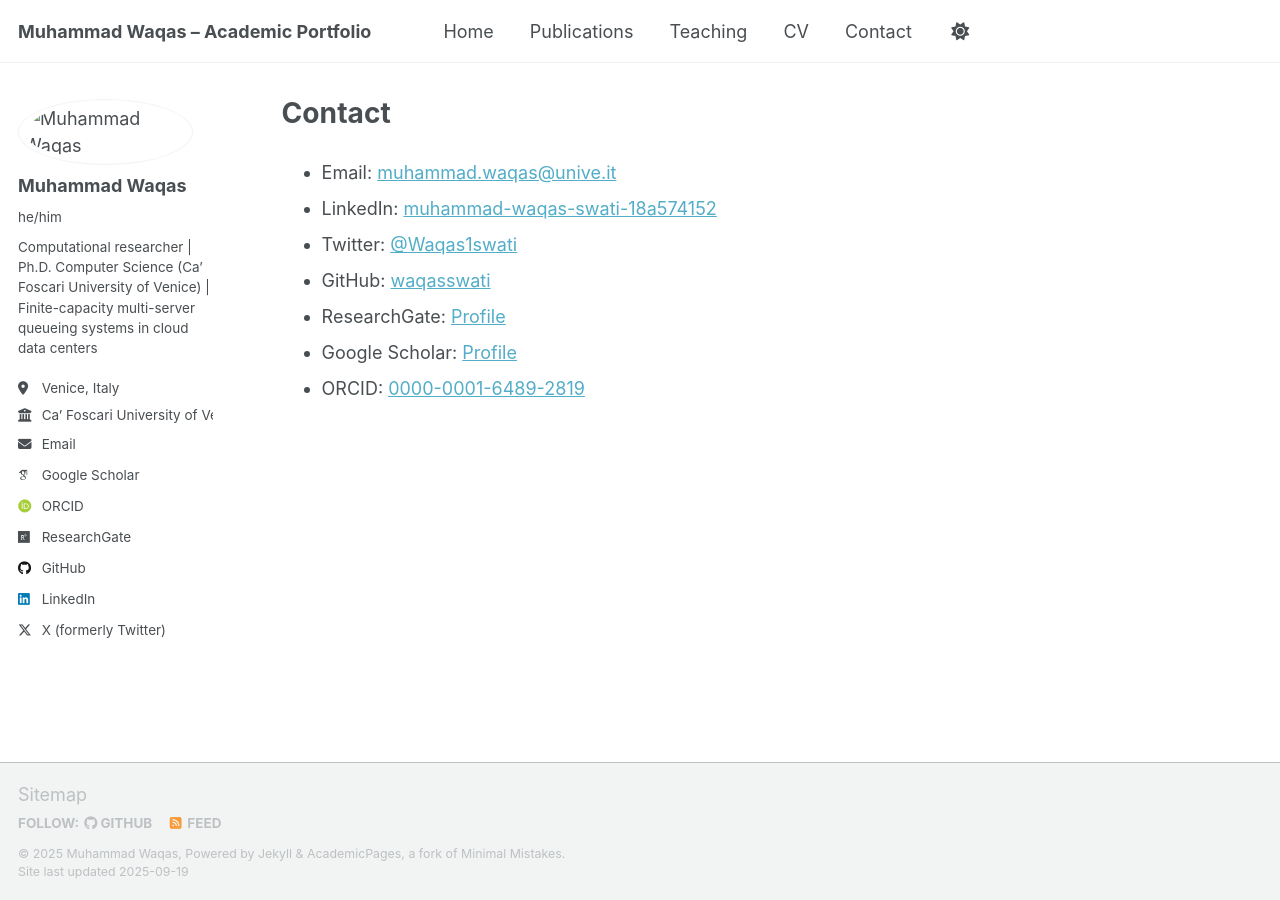
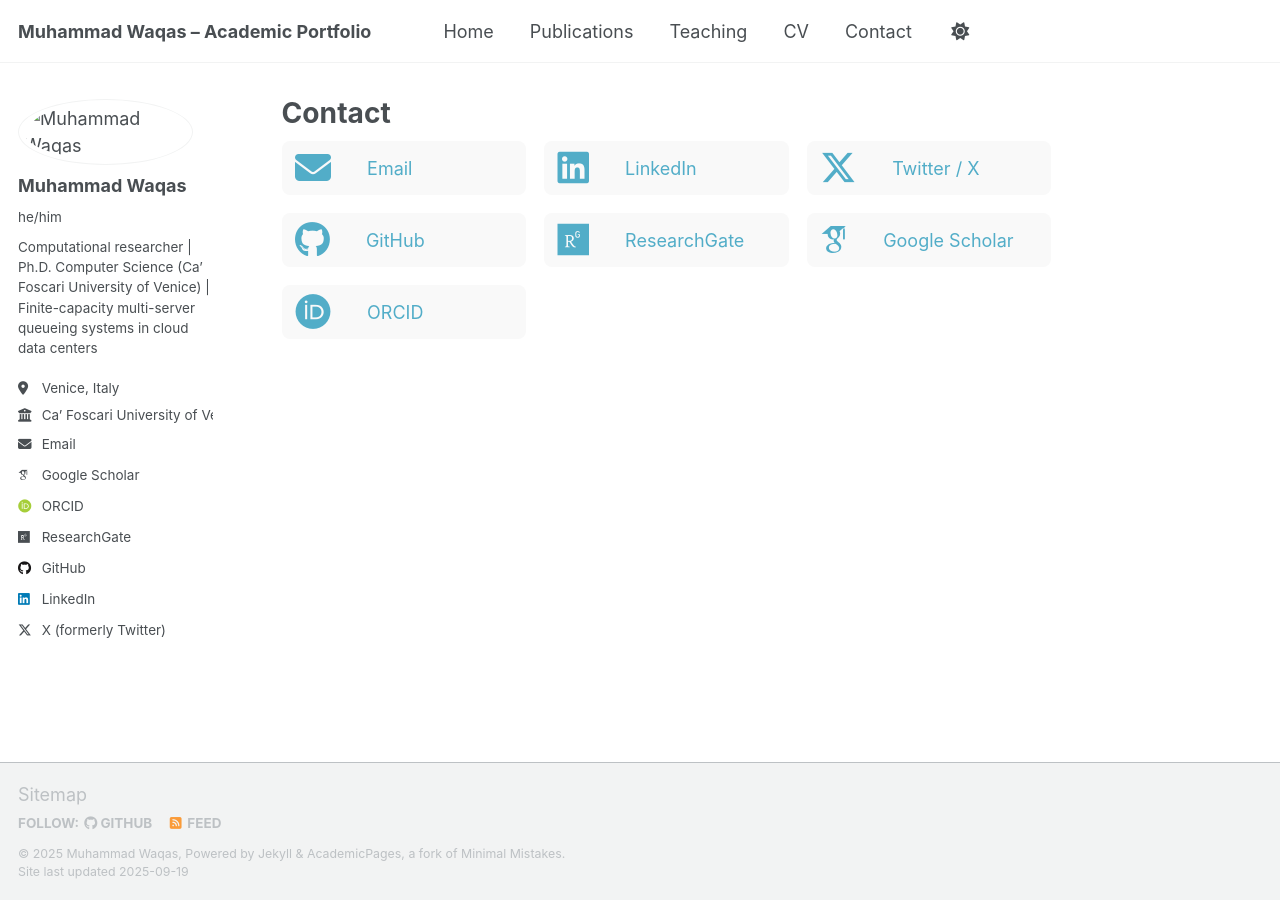
Before and after one commit to WaqasSwati/WaqasSwati.github.io, a Jekyll site: the page built from _pages/contact.md, in a window 1280 px wide. Built offline with Jekyll 4.4.1, drawn with Linux system fonts in a browser that asks for light colours; some web fonts are replaced; a script that is not in the unit is left out.

Commit message:
Update contact.md

```diff
--- a/_pages/contact.md
+++ b/_pages/contact.md
@@ -5,10 +5,53 @@ permalink: /contact/
 author_profile: true
 ---
 
-- Email: [muhammad.waqas@unive.it](mailto:muhammad.waqas@unive.it)
-- LinkedIn: [muhammad-waqas-swati-18a574152](https://www.linkedin.com/in/muhammad-waqas-swati-18a574152/)
-- Twitter: [@Waqas1swati](https://twitter.com/Waqas1swati)
-- GitHub: [waqasswati](https://github.com/waqasswati)
-- ResearchGate: [Profile](https://www.researchgate.net/profile/Muhammad-Waqas-63?ev=hdr_xprf)
-- Google Scholar: [Profile](https://scholar.google.com/citations?user=rCTdcLQAAAAJ&hl=en)
-- ORCID: [0000-0001-6489-2819](https://orcid.org/0000-0001-6489-2819)
+<div class="contact-grid">
+
+<a href="mailto:muhammad.waqas@unive.it">
+  <i class="fas fa-envelope fa-2x icon-pad-right"></i> Email
+</a>
+
+<a href="https://www.linkedin.com/in/muhammad-waqas-swati-18a574152/">
+  <i class="fab fa-linkedin fa-2x icon-pad-right"></i> LinkedIn
+</a>
+
+<a href="https://twitter.com/Waqas1swati">
+  <i class="fab fa-x-twitter fa-2x icon-pad-right"></i> Twitter / X
+</a>
+
+<a href="https://github.com/waqasswati">
+  <i class="fab fa-github fa-2x icon-pad-right"></i> GitHub
+</a>
+
+<a href="https://www.researchgate.net/profile/Muhammad-Waqas-63?ev=hdr_xprf">
+  <i class="fab fa-researchgate fa-2x icon-pad-right"></i> ResearchGate
+</a>
+
+<a href="https://scholar.google.com/citations?user=rCTdcLQAAAAJ&hl=en">
+  <i class="ai ai-google-scholar ai-2x icon-pad-right"></i> Google Scholar
+</a>
+
+<a href="https://orcid.org/0000-0001-6489-2819">
+  <i class="ai ai-orcid ai-2x icon-pad-right"></i> ORCID
+</a>
+
+</div>
+
+<style>
+.contact-grid {
+  display: grid;
+  grid-template-columns: repeat(auto-fit,minmax(220px,1fr));
+  gap: 1rem;
+}
+.contact-grid a {
+  display:flex;
+  align-items:center;
+  background:#f9f9f9;
+  padding:.5rem .75rem;
+  border-radius:8px;
+  text-decoration:none;
+}
+.contact-grid a:hover {
+  background:#e8f0fe;
+}
+</style>
```
